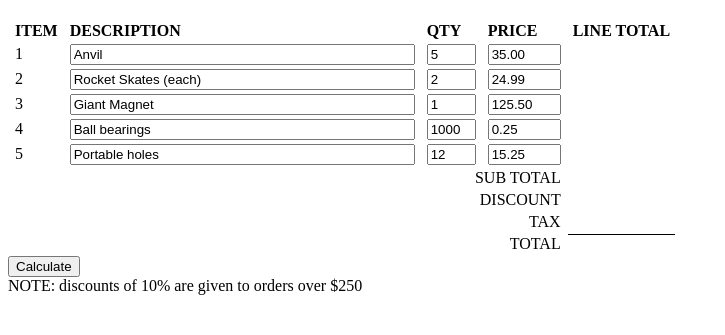
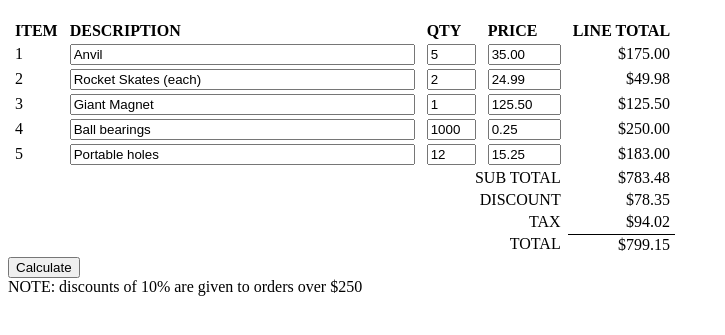
Before and after one commit to cole-mckee/ColeMcKeeAssign1, a plain HTML site: page index.html in a window 1280 px wide. Both pictures are taken after a click on the button "Calculate". Shown: the part 61-396 px from the top of the page, without its empty margins (0-725 px from the left). Drawn offline with Linux system fonts and the light colour scheme.

Commit message:
added line 5 + totals & taxes and discounts & all that fancy

```diff
--- a/index.html
+++ b/index.html
@@ -179,10 +179,66 @@
 
         document.querySelector("#line-4").innerHTML = "$" + line_total.toFixed(2);
 
+    //line 5
+
+
+		//by the time we get to the fifth line, the process is pretty much the same.
+		const line_5_quant = document.querySelector("#line-5-quantity").value;
+
+        const line_5_price = document.querySelector("#line-5-price").value;
+
+        line_total = line_5_quant * line_5_price;
+
+        sub_total = sub_total + line_total;
+
+        document.querySelector("#line-5").innerHTML = "$" + line_total.toFixed(2);
 
 
 
-            }
+    //subtotal
+
+        line_total = sub_total;
+
+        document.querySelector("#sub-total").innerHTML = "$" + line_total.toFixed(2);
+
+
+
+    //Ternary operator for discount and tax
+        const discount_1 =  (sub_total >= 250) ? sub_total * 0.1 : 0;
+
+        document.querySelector("#discount").innerHTML = "$" + discount_1.toFixed(2);
+
+
+
+
+
+    //tax
+
+        //tax rate const is at the top
+
+        //this sets the amount of tax that is displayed on the tax div
+        const tax_Amount = sub_total * tax_percent;
+
+        //this calls the tax_Amount to show up on the div
+        document.querySelector("#tax").innerHTML = "$" + tax_Amount.toFixed(2)
+
+
+    //Final total
+        //this calculates a final total by subracting the discount from the subtotal, then applying tax
+        total = sub_total - discount_1 + tax_Amount;
+
+        //this calls the final calculation to be solved and presented in the total div
+        document.querySelector("#Total").innerHTML = "$" + total.toFixed(2);
+
+
+        //console.log("Hello world");
+
+      }
+
+
+        calc_btn.addEventListener("click", calculate);
+
+
     </script>
 </body>
 </html>
```
